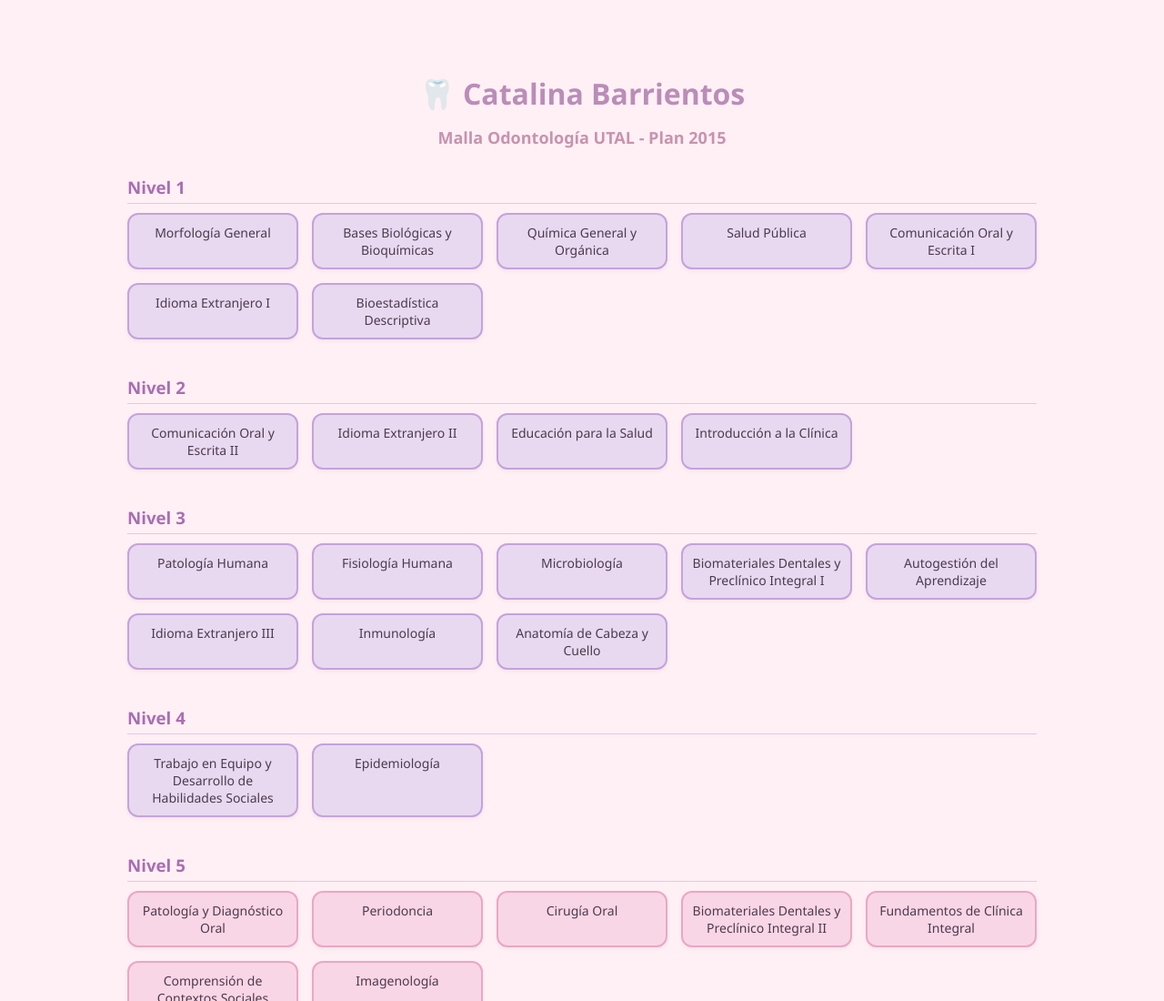
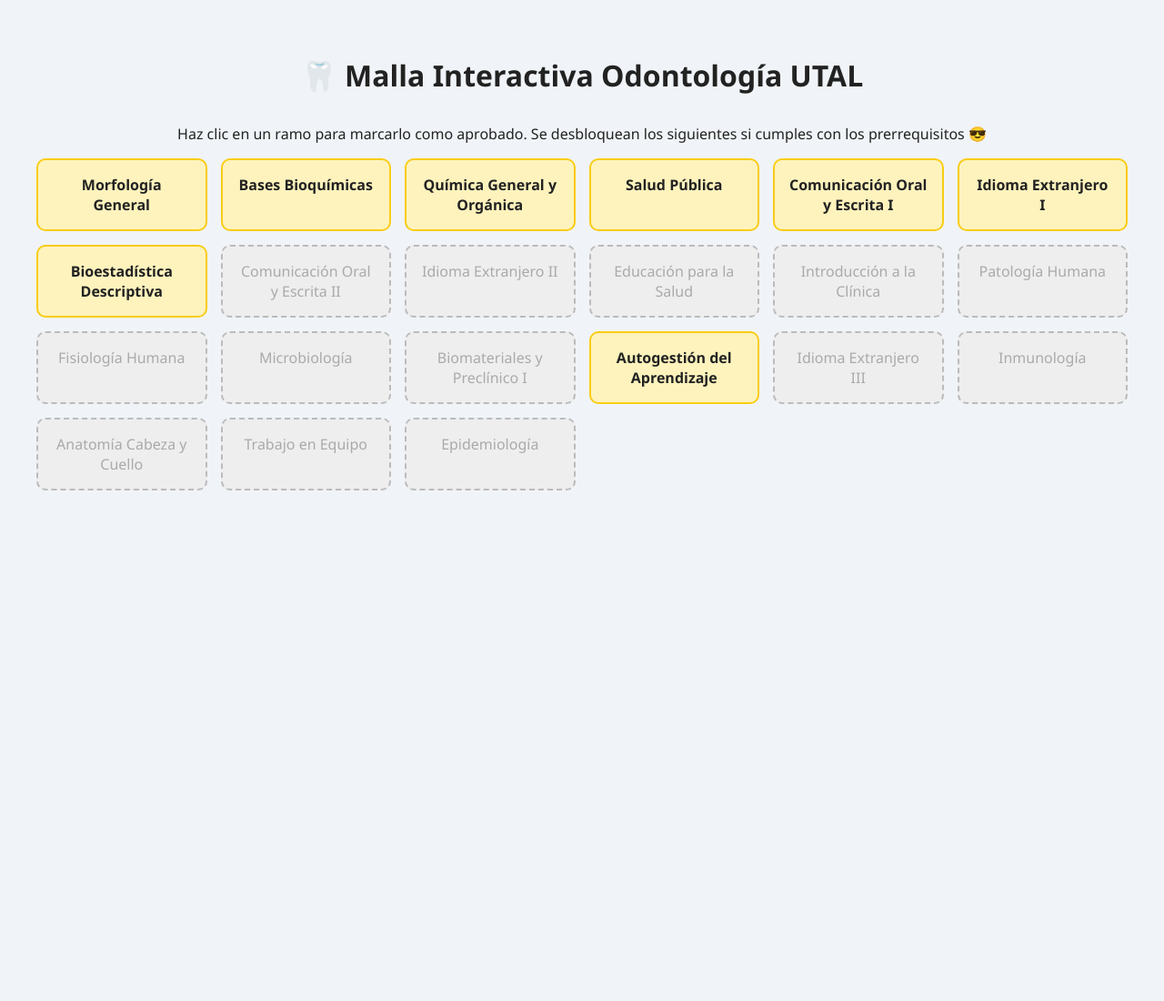
Before and after one commit to catikaat/malla-odontoo, a plain HTML site: page index.html in a window 1280 px wide. Shown: the top 1100 px of the page at 91% size. After the commit the page ends 800 px from the top, so only its background shows below. Drawn offline with Linux system fonts and the light colour scheme.

Commit message:
Update index.html

```diff
--- a/index.html
+++ b/index.html
@@ -1,207 +1,17 @@
-<!DOCTYPE html><html lang="es">
+<!DOCTYPE html>
+<html lang="es">
 <head>
   <meta charset="UTF-8" />
-  <meta name="viewport" content="width=device-width, initial-scale=1.0">
-  <title>Malla Odontología UTAL - Cata</title>
-  <style>
-    body {
-      margin: 0;
-      font-family: 'Segoe UI', sans-serif;
-      background: #fff0f5;
-      color: #4d3a4e;
-    }.container {
-  max-width: 1000px;
-  margin: 40px auto;
-  padding: 20px;
-  text-align: center;
-}
-
-h1 {
-  font-size: 32px;
-  color: #ba8db8;
-  margin-bottom: 5px;
-}
-
-h2 {
-  font-size: 18px;
-  color: #c793ae;
-  margin-bottom: 30px;
-}
-
-.nivel {
-  margin-bottom: 40px;
-}
-
-.nivel h3 {
-  text-align: left;
-  margin: 20px 0 10px;
-  color: #a96db5;
-  border-bottom: 1px solid #e4c6e4;
-  padding-bottom: 5px;
-}
-
-.grid {
-  display: grid;
-  grid-template-columns: repeat(auto-fill, minmax(160px, 1fr));
-  gap: 15px;
-}
-
-.ramo {
-  border-radius: 12px;
-  padding: 10px;
-  font-size: 14px;
-  box-shadow: 0 2px 5px rgba(0,0,0,0.05);
-  transition: 0.2s;
-}
-
-.ramo:hover {
-  transform: scale(1.03);
-  box-shadow: 0 4px 8px rgba(0,0,0,0.1);
-}
-
-.pendiente { background: #fce5ec; border: 2px solid #f5b5d1; }
-.cursando { background: #f9d6e5; border: 2px solid #eaa7c5; }
-.aprobado { background: #e8d9f0; border: 2px solid #c5a2dd; }
-
-footer {
-  margin-top: 40px;
-  font-size: 12px;
-  color: #b48ab4;
-}
-
-  </style>
+  <meta name="viewport" content="width=device-width, initial-scale=1.0"/>
+  <title>Malla Odontología UTAL</title>
+  <link rel="stylesheet" href="style.css"/>
 </head>
 <body>
-  <div class="container">
-    <h1>🦷 Catalina Barrientos</h1>
-    <h2>Malla Odontología UTAL - Plan 2015</h2><!-- NIVEL 1 (APROBADO) -->
-<div class="nivel">
-  <h3>Nivel 1</h3>
-  <div class="grid">
-    <div class="ramo aprobado">Morfología General</div>
-    <div class="ramo aprobado">Bases Biológicas y Bioquímicas</div>
-    <div class="ramo aprobado">Química General y Orgánica</div>
-    <div class="ramo aprobado">Salud Pública</div>
-    <div class="ramo aprobado">Comunicación Oral y Escrita I</div>
-    <div class="ramo aprobado">Idioma Extranjero I</div>
-    <div class="ramo aprobado">Bioestadística Descriptiva</div>
-  </div>
-</div>
+  <h1>🦷 Malla Interactiva Odontología UTAL</h1>
+  <p>Haz clic en un ramo para marcarlo como aprobado. Se desbloquean los siguientes si cumples con los prerrequisitos 😎</p>
 
-<!-- NIVEL 2 (APROBADO) -->
-<div class="nivel">
-  <h3>Nivel 2</h3>
-  <div class="grid">
-    <div class="ramo aprobado">Comunicación Oral y Escrita II</div>
-    <div class="ramo aprobado">Idioma Extranjero II</div>
-    <div class="ramo aprobado">Educación para la Salud</div>
-    <div class="ramo aprobado">Introducción a la Clínica</div>
-  </div>
-</div>
+  <div class="grid-container" id="malla"></div>
 
-<!-- NIVEL 3 (APROBADO) -->
-<div class="nivel">
-  <h3>Nivel 3</h3>
-  <div class="grid">
-    <div class="ramo aprobado">Patología Humana</div>
-    <div class="ramo aprobado">Fisiología Humana</div>
-    <div class="ramo aprobado">Microbiología</div>
-    <div class="ramo aprobado">Biomateriales Dentales y Preclínico Integral I</div>
-    <div class="ramo aprobado">Autogestión del Aprendizaje</div>
-    <div class="ramo aprobado">Idioma Extranjero III</div>
-    <div class="ramo aprobado">Inmunología</div>
-    <div class="ramo aprobado">Anatomía de Cabeza y Cuello</div>
-  </div>
-</div>
-
-<!-- NIVEL 4 (APROBADO) -->
-<div class="nivel">
-  <h3>Nivel 4</h3>
-  <div class="grid">
-    <div class="ramo aprobado">Trabajo en Equipo y Desarrollo de Habilidades Sociales</div>
-    <div class="ramo aprobado">Epidemiología</div>
-  </div>
-</div>
-
-<!-- NIVEL 5 (CURSANDO) -->
-<div class="nivel">
-  <h3>Nivel 5</h3>
-  <div class="grid">
-    <div class="ramo cursando">Patología y Diagnóstico Oral</div>
-    <div class="ramo cursando">Periodoncia</div>
-    <div class="ramo cursando">Cirugía Oral</div>
-    <div class="ramo cursando">Biomateriales Dentales y Preclínico Integral II</div>
-    <div class="ramo cursando">Fundamentos de Clínica Integral</div>
-    <div class="ramo cursando">Comprensión de Contextos Sociales</div>
-    <div class="ramo cursando">Imagenología</div>
-  </div>
-</div>
-
-<!-- NIVEL 6 EN ADELANTE (PENDIENTE) -->
-<div class="nivel">
-  <h3>Nivel 6</h3>
-  <div class="grid">
-    <div class="ramo pendiente">Comprensión de Contextos Culturales</div>
-    <div class="ramo pendiente">Farmacología</div>
-  </div>
-</div>
-
-<div class="nivel">
-  <h3>Nivel 7</h3>
-  <div class="grid">
-    <div class="ramo pendiente">Odontología Integral del Niño I</div>
-    <div class="ramo pendiente">Odontología Integral del Adulto I</div>
-    <div class="ramo pendiente">Ética y Responsabilidad Social</div>
-    <div class="ramo pendiente">Administración en Salud</div>
-    <div class="ramo pendiente">Bioética</div>
-  </div>
-</div>
-
-<div class="nivel">
-  <h3>Nivel 8</h3>
-  <div class="grid">
-    <div class="ramo pendiente">Responsabilidad Social</div>
-    <div class="ramo pendiente">Odontogeriatría</div>
-    <div class="ramo pendiente">Ortopedia Dentomaxilar</div>
-  </div>
-</div>
-
-<div class="nivel">
-  <h3>Nivel 9</h3>
-  <div class="grid">
-    <div class="ramo pendiente">Odontología Integral del Niño II</div>
-    <div class="ramo pendiente">Odontología Poblacional</div>
-    <div class="ramo pendiente">Odontología Integral del Adulto II</div>
-  </div>
-</div>
-
-<div class="nivel">
-  <h3>Nivel 11</h3>
-  <div class="grid">
-    <div class="ramo pendiente">Internado</div>
-    <div class="ramo pendiente">Gestión de Instituciones de Salud</div>
-    <div class="ramo pendiente">Proyecto de Memoria</div>
-    <div class="ramo pendiente">Estadística Inferencial</div>
-  </div>
-</div>
-
-<div class="nivel">
-  <h3>Nivel 12</h3>
-  <div class="grid">
-    <div class="ramo pendiente">Memoria</div>
-  </div>
-</div>
-
-<div class="nivel">
-  <h3>Extras</h3>
-  <div class="grid">
-    <div class="ramo aprobado">Deporte I</div>
-    <div class="ramo aprobado">Deporte II</div>
-  </div>
-</div>
-
-<footer>Hecho con 💗 por Cata | UTAL 2025</footer>
-
-  </div>
+  <script src="script.js"></script>
 </body>
 </html>
```
